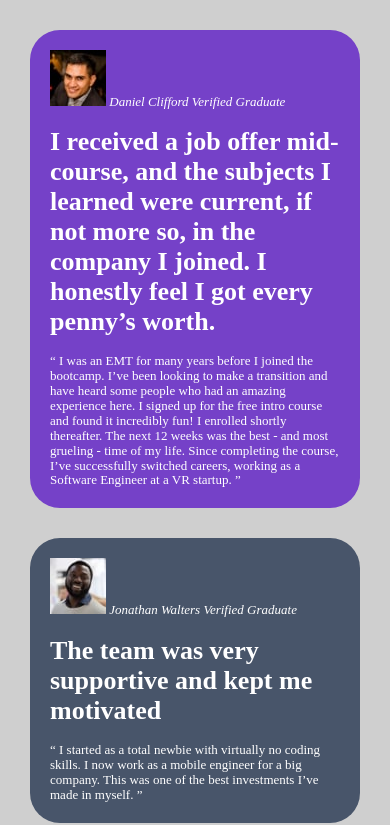
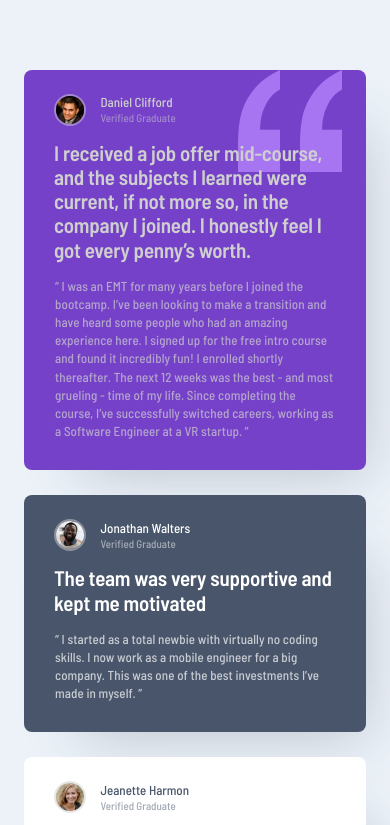
Before and after one commit to ericsalvi/testimonials-grid-section, a plain HTML site: page index.html in a window 390 px wide. Shown: the top 825 px of the page. Drawn offline with nearby package versions, Linux system fonts and the light colour scheme.

Commit message:
added many styles to get the mobile version as close as possible

```diff
--- a/styles/_mixins.scss
+++ b/styles/_mixins.scss
@@ -1,8 +1,4 @@
 @mixin grid-box($bg-color, $text-color) {
-  //   text-indent: -99999em;
-  //   overflow: hidden;
-  //   text-align: left;
-
   background-color: $bg-color;
 
   @if $text-color != 0 {
--- a/styles/_variables.scss
+++ b/styles/_variables.scss
@@ -2,7 +2,7 @@
 @import url("https://fonts.googleapis.com/css2?family=Barlow+Semi+Condensed:wght@500;600&display=swap");
 
 // Font Family
-$overpass: "Barlow Semi Condensed", sans-serif;
+$barlow: "Barlow Semi Condensed", sans-serif;
 
 // Primary Colors
 $moderateViolet: hsl(263, 55%, 52%);
--- a/styles/styles.scss
+++ b/styles/styles.scss
@@ -11,38 +11,78 @@
   -webkit-font-smoothing: antialiased;
 }
 
-//temp css
-
 body {
-  background: $lightGray;
-}
+  background: $lightGrayishBlue;
+  color: $darkGrayishBlue;
+  font-family: $barlow;
+  padding: 70px 24px;
 
   main {
     display: grid;
-  gap: 30px;
-  padding: 30px;
+    gap: 25px;
+
+    figure {
+      padding: 24px 30px 30px;
+      border-radius: 8px;
+      box-shadow: 29px 33px 55px -30px rgba(72, 85, 106, 0.3);
+      -webkit-box-shadow: 29px 33px 55px -30px rgba(72, 85, 106, 0.3);
+      -moz-box-shadow: 29px 33px 55px -30px rgba(72, 85, 106, 0.3);
+
+      figcaption {
+        align-items: center;
+        display: flex;
+        gap: 14.5px;
+        margin-bottom: 15px;
+
+        img {
+          border: 2px solid hsla(0, 0%, 81%, 0.5);
+          border-radius: 50%;
+          height: auto;
+          width: 32px;
         }
 
-figure {
-  padding: 20px;
-  border-radius: 30px;
+        cite {
+          display: flex;
+          flex-direction: column;
+          font-style: normal;
+
+          em {
+            color: inherit;
+            font-size: 0.846rem;
+            font-style: normal;
+            margin-top: 2px;
+            opacity: 50%;
           }
-
-//good css
-
-figure:first-child {
-  @include grid-box($moderateViolet, $white);
         }
-
-figure:nth-child(2) {
+      }
+      h1 {
+        font-size: 1.615rem;
+        letter-spacing: -0.21px;
+        margin-bottom: 15px;
+      }
+      blockquote {
+        letter-spacing: 0.08px;
+        line-height: 1.4;
+        opacity: 70%;
+        padding-left: 1px;
+      }
+      &:first-child {
+        @include grid-box($moderateViolet, $lightGray);
+        background-image: url(../images/bg-pattern-quotation.svg);
+        background-repeat: no-repeat;
+        background-position-y: top;
+        background-position-x: 90%;
+      }
+      &:nth-child(2) {
         @include grid-box($darkGrayishBlue, $white);
       }
-
-figure:nth-child(3),
-figure:last-child {
+      &:nth-child(3),
+      &:last-child {
         @include grid-box($white, 0);
       }
-
-figure:nth-child(4) {
+      &:nth-child(4) {
         @include grid-box($darkBlackishBlue, $white);
       }
+    }
+  }
+}
```
Also changed, not shown: design/mobile-design.jpg, styles/styles.css, 1 other file. Lines whose indentation alone changed are shown as unchanged.
